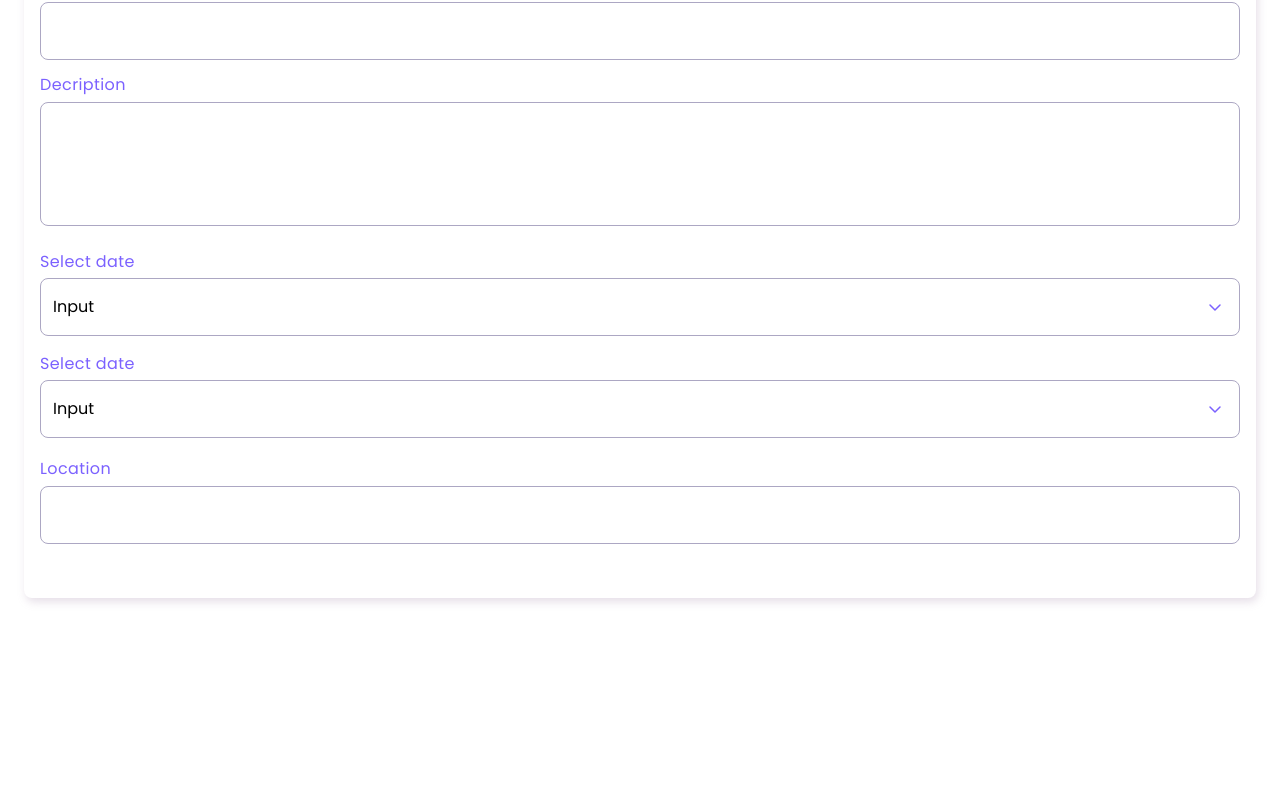
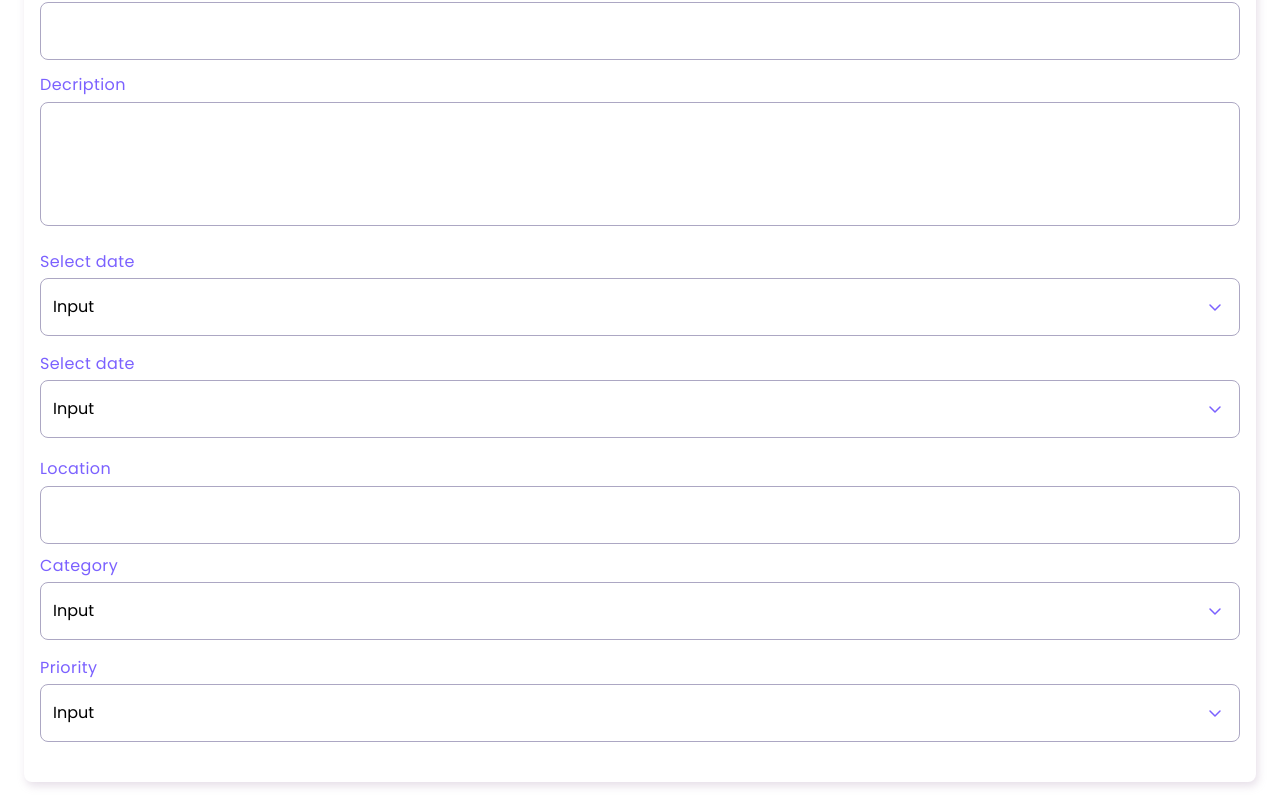
Before and after one commit to MaximKucheriaviy/emens-test-task, a React (Create React App) app: page /createEvent in a window 1280 px wide. Shown: the part 386-1192 px from the top of the page. Before the commit the page ends 1008 px from the top, so only its background shows below. Built offline with nearby package versions, Linux system fonts and the light colour scheme.

Commit message:
categorySelectors

```diff
--- /dev/null
+++ b/src/components/foms/categorySelector/categorySelector.jsx
@@ -0,0 +1,56 @@
+import {
+  StyledCategoryPicker,
+  CategoryPickerModal,
+} from "./categorySelectorStyled";
+import { useState } from "react";
+
+import { ReactComponent as Chevron } from "../../../assets/icons/chevron.svg";
+
+export const CategoryPicker = ({
+  setCategotyProp = () => {},
+  items = [],
+  title = "",
+  marginBottom = "",
+}) => {
+  const [active, setActive] = useState(false);
+  const [stringTitle, setStringTitle] = useState("");
+  const onMainButtonClick = () => {
+    setActive((state) => !state);
+  };
+  const buttonClick = (line) => {
+    setStringTitle(line);
+    setCategotyProp(line);
+    setActive(false);
+  };
+  return (
+    <StyledCategoryPicker margin_bottom={marginBottom}>
+      <h3 className="title">{title}</h3>
+      <button
+        type="button"
+        className={`mainButton ${active ? "activeButton" : ""}`}
+        onClick={onMainButtonClick}
+      >
+        {active
+          ? `Select ${title.toLocaleLowerCase()}`
+          : stringTitle || "Input"}
+        <Chevron className={!active ? "activeChevron" : "disabledChevron"} />
+      </button>
+      {active && (
+        <CategoryPickerModal>
+          {items.map((item) => (
+            <button
+              key={item}
+              type="button"
+              className="categoryButton"
+              onClick={() => {
+                buttonClick(item);
+              }}
+            >
+              {item}
+            </button>
+          ))}
+        </CategoryPickerModal>
+      )}
+    </StyledCategoryPicker>
+  );
+};
--- /dev/null
+++ b/src/components/foms/categorySelector/categorySelectorStyled.jsx
@@ -0,0 +1,39 @@
+import { styled } from "styled-components";
+import { DataPikerStyled } from "../datepiker/DataPikerStyled";
+
+export const StyledCategoryPicker = styled(DataPikerStyled)`
+  margin-bottom: ${(props) => props.margin_bottom || "20px"};
+`;
+
+export const CategoryPickerModal = styled.div`
+  z-index: 1000;
+  position: absolute;
+  top: calc(100% + 8px);
+  left: 0px;
+  width: 100%;
+  border-radius: 8px;
+  box-shadow: 2px 4px 9px 0px rgba(166, 141, 174, 0.28);
+  background-color: white;
+  padding: 0px 16px;
+  & .categoryButton {
+    display: block;
+    padding: 16px 0px;
+    width: 100%;
+    text-align: left;
+    border: none;
+
+    font-family: Poppins;
+    font-size: 16px;
+    font-style: normal;
+    font-weight: 400;
+    line-height: normal;
+    text-transform: capitalize;
+    background-color: white;
+
+    color: ${({ theme }) => theme.hardGray};
+    border-bottom: 1px solid ${({ theme }) => theme.divider};
+    &:hover {
+      color: ${({ theme }) => theme.primaryColor};
+    }
+  }
+`;
--- a/src/components/foms/createEventForm/CreateEventForm.jsx
+++ b/src/components/foms/createEventForm/CreateEventForm.jsx
@@ -4,12 +4,16 @@ import { useState } from "react";
 import { validate } from "../../../service/validation";
 import { DataPiker } from "../datepiker/DataPiker";
 import { TimePicker } from "../timePicker/timePicker";
+import { CategoryPicker } from "../categorySelector/categorySelector";
 
 export const CreateEventForm = () => {
   const titleState = useState("");
   const descriptionState = useState("");
   const locationState = useState("");
   const [eventDate, setEventDate] = useState(null);
+  const [category, setCategory] = useState(null);
+  const [priority, setPriority] = useState(null);
+
   const [titleValid, setTitleValid] = useState(true);
   const [desctiptionValid, setDesctiptionValid] = useState(true);
   const [locationValid, setLocationValid] = useState(true);
@@ -61,6 +65,26 @@ export const CreateEventForm = () => {
         valueState={locationState}
         validator={locationValidator}
       />
+      <CategoryPicker
+        title="Category"
+        setCategotyProp={setCategory}
+        items={[
+          "Art",
+          "Musick",
+          "Business",
+          "Conference",
+          "Workshop",
+          "Party",
+          "Sport",
+        ]}
+      />
+
+      <CategoryPicker
+        title="Priority"
+        setCategotyProp={setPriority}
+        items={["High", "Medium", "Low"]}
+        marginBottom="0px"
+      />
     </StyledForm>
   );
 };
--- a/src/components/foms/datepiker/DataPiker.jsx
+++ b/src/components/foms/datepiker/DataPiker.jsx
@@ -50,7 +50,11 @@ export const DataPiker = ({ setDateProp }) => {
   return (
     <DataPikerStyled>
       <h3 className="title">Select date</h3>
-      <button type="button" className="mainButton" onClick={onMainButtonClick}>
+      <button
+        type="button"
+        className={`mainButton ${active ? "activeButton" : ""}`}
+        onClick={onMainButtonClick}
+      >
         {active ? "Select Date" : stringDate || "Input"}
         <Chevron className={!active ? "activeChevron" : "disabledChevron"} />
       </button>
--- a/src/components/foms/datepiker/DataPikerStyled.jsx
+++ b/src/components/foms/datepiker/DataPikerStyled.jsx
@@ -34,6 +34,9 @@ export const DataPikerStyled = styled.div`
     & .disabledChevron {
       transform: rotateZ(180deg);
     }
+  }
+  & .activeButton {
+    color: ${({ theme }) => theme.primaryColor};
   }
 `;
 
--- a/src/components/foms/timePicker/timePicker.jsx
+++ b/src/components/foms/timePicker/timePicker.jsx
@@ -70,7 +70,11 @@ export const TimePicker = ({ setDate }) => {
   return (
     <TimePickerStyled>
       <h3 className="title">Select date</h3>
-      <button type="button" className="mainButton" onClick={onMainButtonClick}>
+      <button
+        type="button"
+        className={`mainButton ${active ? "activeButton" : ""}`}
+        onClick={onMainButtonClick}
+      >
         {active ? "Select Time" : strinTime || "Input"}
         <Chevron className={!active ? "activeChevron" : "disabledChevron"} />
       </button>
```
